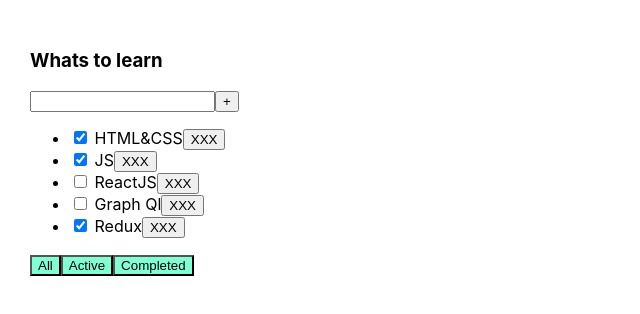
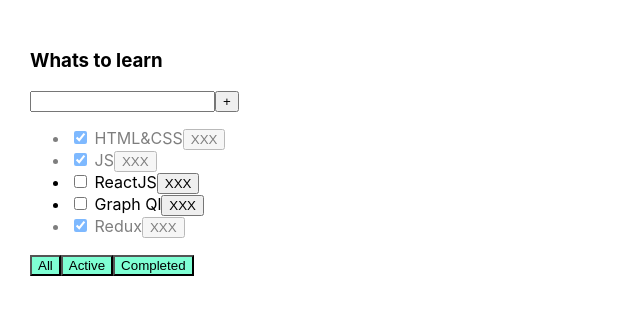
Before and after one commit to DmitriyVavilin/MyAplication, a React (Create React App) app: page / in a window 1280 px wide. Shown: the top 314 px of the page, without its empty margins (0-640 px from the left). Built offline with nearby package versions, Linux system fonts and the light colour scheme.

Commit message:
completed task

```diff
--- a/src/App.tsx
+++ b/src/App.tsx
@@ -49,12 +49,6 @@
     const onChangeCheckBox = (taskId: string, eventValue: boolean) => {
         setTasks(tasks.map(el=> el.id === taskId ? {...el, isDone: eventValue} : el))
 
-
-
-        // const newTask = tasks.map(t => {
-        //     return t.id === taskId ? {...t, isDone: !t.isDone}: t
-        // })
-        // setTasks(newTask)
     }
 
     return (
--- a/src/components/Button/Button.tsx
+++ b/src/components/Button/Button.tsx
@@ -1,5 +1,5 @@
 import React from "react";
-import style from '../Todolist/TodoList.module.css'
+import s from '../Todolist/TodoList.module.css'
 import {FilterValueType} from "../../App";
 
 type ButtonType = {
@@ -14,7 +14,7 @@
         props.callBack()
     }
 
-    const classBtn = props.name.toLowerCase() === props.filterValue ? style.activeFilter : '';
+    const classBtn = props.name.toLowerCase() === props.filterValue ? s.activeFilter : '';
 
     return(
         <button className={classBtn} onClick={onclickHandler}>{props.name}</button>
--- a/src/components/Todolist/TodoList.module.css
+++ b/src/components/Todolist/TodoList.module.css
@@ -9,3 +9,7 @@
 .activeFilter {
     background-color: aquamarine;
 }
+
+.isDone {
+    opacity: 0.5;
+}
--- a/src/components/Todolist/TodoList.tsx
+++ b/src/components/Todolist/TodoList.tsx
@@ -45,7 +45,10 @@
 
     const changeFilterHandler = (filterValue: FilterValueType) => {
         props.changeFilter(filterValue)
-        setActiveButton('all' && 'active' && 'completed')
+    }
+
+    const onChangeCheckBoxHandler = (tId: string,eventValue: boolean) => {
+        props.onChangeCheckBox(tId,eventValue)
     }
 
 
@@ -64,15 +67,10 @@
                     //     props.removeTask(el.id)
                     // }
 
-                    const onChangeCheckBoxHandler = (event: ChangeEvent<HTMLInputElement>) => {
-                        props.onChangeCheckBox(el.id,event.currentTarget.checked)
-                    }
-
-
-                    return <li
+                    return <li className={el.isDone ? s.isDone : ''}
                         key={el.id}>
                         <input type="checkbox" checked={el.isDone}
-                               onChange={onChangeCheckBoxHandler}/> <span>{el.title}</span>
+                               onChange={(event)=>onChangeCheckBoxHandler(el.id, event.currentTarget.checked)}/> <span>{el.title}</span>
                         <Button name={'XXX'} callBack={()=>removeTaskHandler(el.id)}/>
                     </li>
                 })}
```
